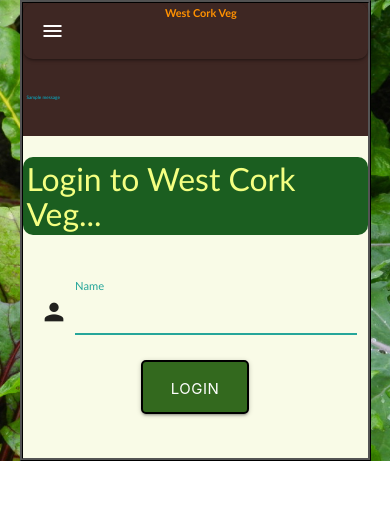
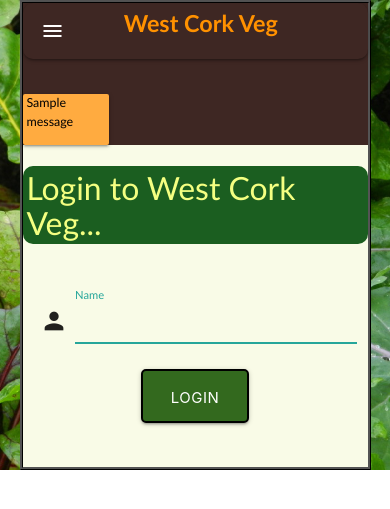
Before and after one commit to teraspora/wc-veg, a Flask app: page / in a window 390 px wide. Shown: the top 509 px of the page. Run offline with Flask 2, Linux system fonts and the light colour scheme; one stand-in notice (Sample message) is shown; some libraries are stand-ins or nearby versions.

Commit message:
Increased text size for small screens.

```diff
--- a/static/css/style.css
+++ b/static/css/style.css
@@ -40,17 +40,19 @@ header * {
     margin-top: 5%;
 }
 
-/*.nav-wrapper {
-    min-height: 100px;
+@media only screen and (max-width: 1024px) {
+   .site-name {
+        font-size: 6vw;
+    }
 }
-*/
+
 .container {
     background: #f9fbe7;
     border: 3px ridge black;
 }
 
 .genus, .common_name, .species, .category_name, #common_name, #category_name, .creator, #creator {
-    font-size: 1.2vw;
+    font-size: 1.4vw;
 }
 
 .genus, .common_name, #common_name, .category_name, #genus, #category_name, .creator, #creator {
@@ -59,7 +61,7 @@ header * {
 
 @media only screen and (max-width: 1024px) {
    .genus, .common_name, .species, #common_name {
-        font-size: 2.2vw;
+        font-size: 3.8vw;
    }
    .category_name, #category_name, .creator, #creator, .edit, .delete {
         display: none;
@@ -135,12 +137,20 @@ img {
 /*for flashed messages*/
 
 .flash-msgs {
-    height: 5vh;
+    height: 6vh;
+    width: 25%;
+    padding-bottom: 1vw;
 }
 
 .flashes  li {
     font-size: 1.2vw;
     padding-left: 1vw;
+}
+
+@media only screen and (max-width: 1024px) {
+    .flashes  li {
+        font-size: 3.2vw;
+    }
 }
 
 h5 {
@@ -163,9 +173,11 @@ td {
     padding: 0;
 }
 
+/* Hack to prevent links being unclickable; looks like a bug in Materialize to me... */
 .sidenav-overlay {
     z-index: 0;
 }
+
 
 .links {
     width: 50%;
@@ -184,6 +196,18 @@ td {
     font-size: 1.4vw;
 }
 
+@media only screen and (max-width: 1024px) {
+    .links a {
+        font-size: 4vw;
+    }
+    .links p {
+        font-size: 3vw;
+    }
+    .main-link {
+        font-size: 6vw;
+    }
+}
+
 .modal {
     border: 5px solid black;
 }
--- a/templates/layout.html
+++ b/templates/layout.html
@@ -52,10 +52,10 @@
         {% with messages = get_flashed_messages() %}
           {% if messages %}
             <br>
-            <div class="flash-msgs">
+            <div class="flash-msgs card orange accent-2">
               <ul class="flashes">
                 {% for message in messages %}
-                  <li class = "cyan-text text-accent-4">{{ message }}</li>
+                  <li class = "black-text">{{ message }}</li>
                 {% endfor %}
               </ul>
             </div>
```
